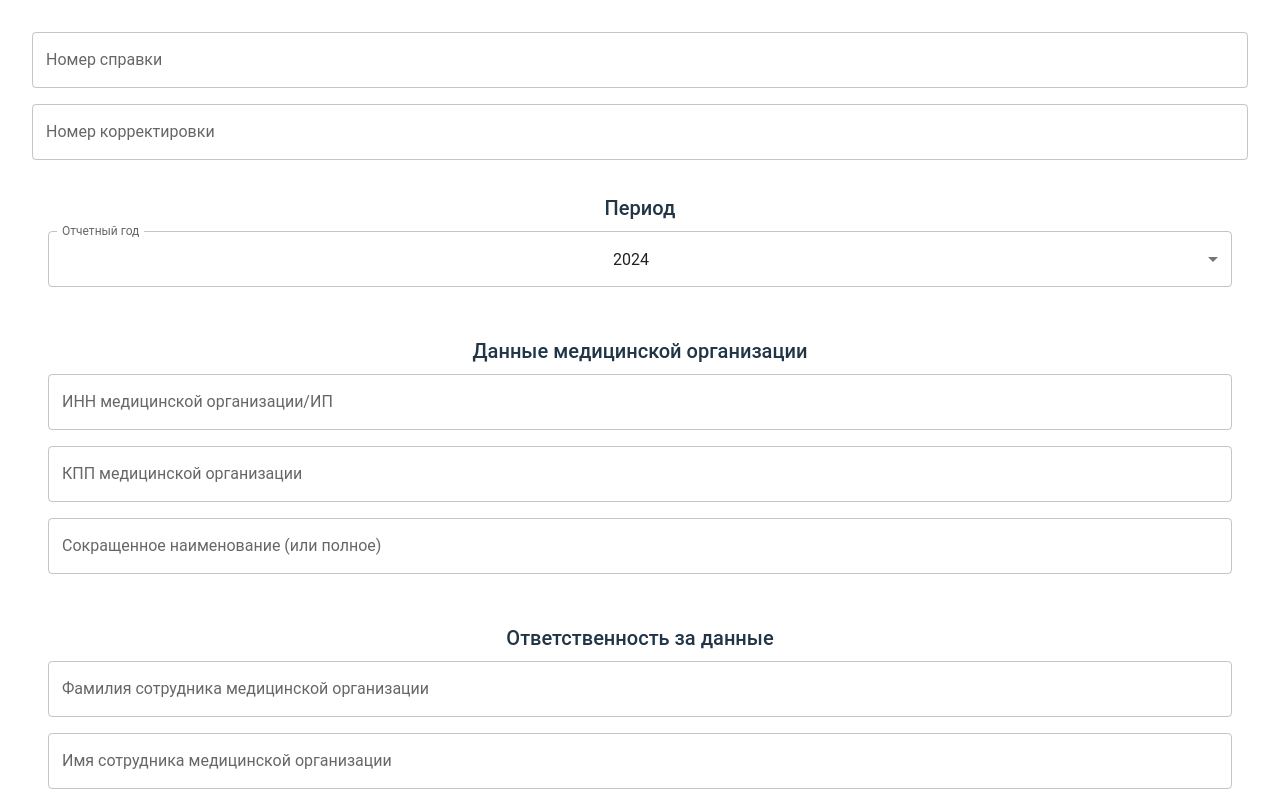
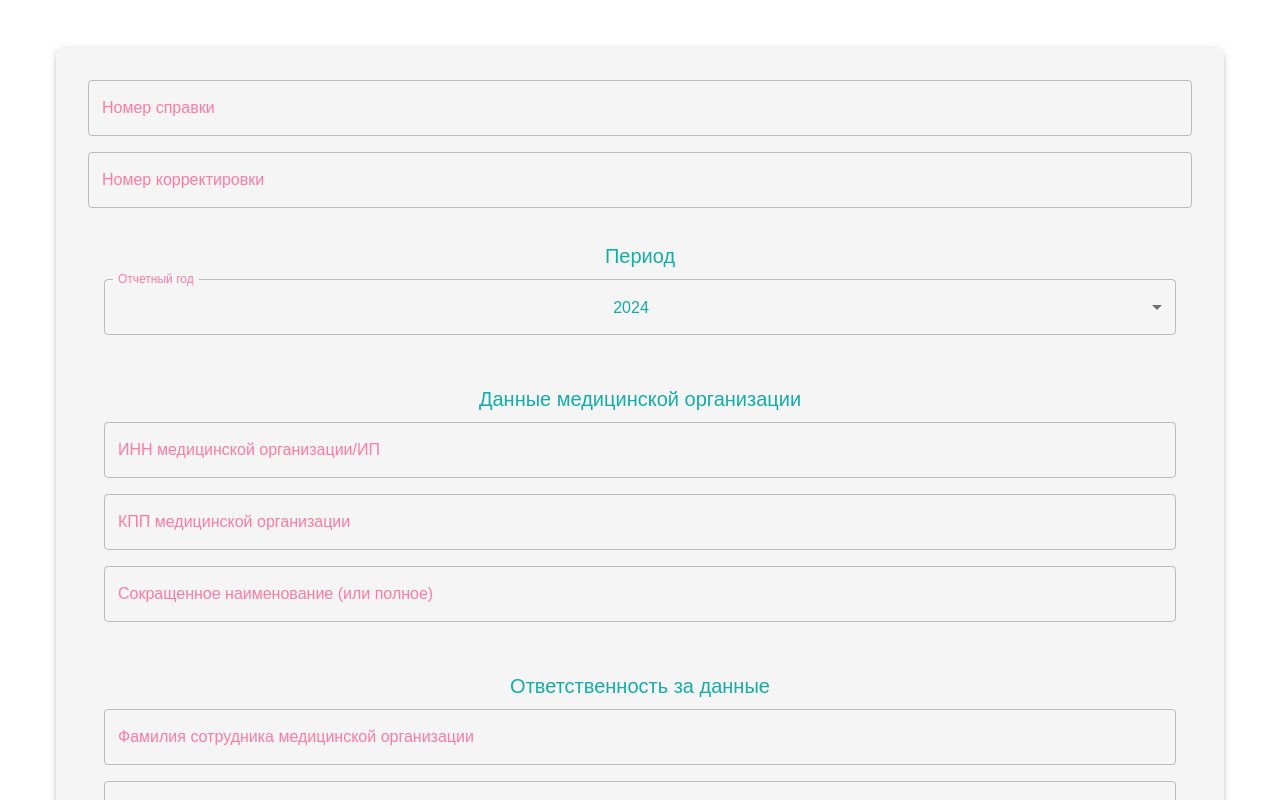
Before and after one commit to ElenaMihailova/PDFCreate, a React (Vite) app: page /#/organisation in a window 1280 px wide. Shown: the top 800 px of the page. Built offline with nearby package versions, Linux system fonts and the light colour scheme.

Commit message:
feat: add style

```diff
--- a/src/App.tsx
+++ b/src/App.tsx
@@ -1,6 +1,6 @@
 import "./App.css";
 import { ThemeProvider } from "@mui/material";
-import theme from "./theme";
+import { theme } from "./theme";
 import AppRouter from "./routes/AppRouters";
 import { Provider } from "react-redux";
 import { store } from "./redux/store";
--- a/src/components/constructor/Constructor.tsx
+++ b/src/components/constructor/Constructor.tsx
@@ -1,5 +1,6 @@
 import createCertificate from "./generateReport.js";
 import { ConstructorProps } from "../../types.js";
+import { Button } from "@mui/material";
 
 const Constructor: React.FC<ConstructorProps> = ({
   orgData,
@@ -71,8 +72,8 @@ const Constructor: React.FC<ConstructorProps> = ({
       Patient_first_name: patient.firstName.split("").join("  "),
       Patient_middle_name: patient.middleName.split("").join("  "),
       Patient_INN: patient.patientId
-      ? patient.patientId.split("").join("  ")
-      : " ",
+        ? patient.patientId.split("").join("  ")
+        : " ",
 
       Patient_DD: patientBirthDate.DD,
       Patient_MM: patientBirthDate.MM,
@@ -107,9 +108,14 @@ const Constructor: React.FC<ConstructorProps> = ({
   };
 
   return (
-    <>
-      <button onClick={handleCreatePdf}>Создать справку</button>
-    </>
+    <Button
+      variant="contained"
+      color="primary"
+      onClick={handleCreatePdf}
+      sx={{ alignSelf: "flex-end", marginTop: 2 }}
+    >
+      Создать справку
+    </Button>
   );
 };
 
--- a/src/components/count-block/CountBlock.tsx
+++ b/src/components/count-block/CountBlock.tsx
@@ -34,6 +34,7 @@ const CountBlock = () => {
         value={reportNumber}
         onChange={handleReportNumberChange}
         sx={{ marginBottom: 2 }}
+        type="number"
       />
       <TextField
         label="Номер корректировки"
@@ -41,6 +42,7 @@ const CountBlock = () => {
         fullWidth
         value={reportCorNumber}
         onChange={handleCorNumberChange}
+        type="number"
       />
     </Box>
   );
--- a/src/components/taxpayer-form/TaxpayerForm.tsx
+++ b/src/components/taxpayer-form/TaxpayerForm.tsx
@@ -98,14 +98,14 @@ const TaxpayerForm: React.FC = () => {
         />
       </Box>
 
-      <Box sx={{ marginBottom: 2, textAlign: "left" }}>
+      <Box sx={{ marginY: 2, textAlign: "left" }}>
         <Typography variant="body1">
-          <strong>Код вида документа:</strong> 21 Паспорт гражданина Российской
+          Код вида документа: <strong> 21 </strong> Паспорт гражданина Российской
           Федерации
         </Typography>
       </Box>
 
-      <Box sx={{ marginBottom: 2 }}>
+      <Box sx={{ marginBottom: 2}}>
         <TextField
           label="Серия и номер документа"
           variant="outlined"
--- a/src/pages/clinics-page/ClinicsPageView.tsx
+++ b/src/pages/clinics-page/ClinicsPageView.tsx
@@ -1,9 +1,10 @@
 import {
-  Box,
   Typography,
   List,
   ListItemButton,
   ListItemText,
+  Container,
+  Paper,
 } from "@mui/material";
 
 interface Clinic {
@@ -21,10 +22,18 @@ export const ClinicsPageView: React.FC<ClinicsPageViewProps> = ({
   handleClinicClick,
 }) => {
   return (
-    <Box sx={{ padding: 2 }}>
-      <Typography variant="h5" gutterBottom>
+    <Container sx={{ padding: 2 }}>
+      <Paper
+        elevation={3}
+        sx={{
+          padding: 4,
+          borderRadius: 2,
+        }}
+      >
+        <Typography variant="h2" gutterBottom>
           Выберите клинику, в которой оказывались услуги
         </Typography>
+
         <List>
           {clinics.map((clinic) => (
             <ListItemButton
@@ -36,6 +45,7 @@ export const ClinicsPageView: React.FC<ClinicsPageViewProps> = ({
             </ListItemButton>
           ))}
         </List>
-    </Box>
+      </Paper>
+    </Container>
   );
 };
--- a/src/pages/finance-info-page/FinanceInfoView.tsx
+++ b/src/pages/finance-info-page/FinanceInfoView.tsx
@@ -1,5 +1,5 @@
 import FinancialInfoForm from "../../components/financial-info-form/FinancialInfoForm";
-import { Stack, Button } from "@mui/material";
+import { Button, Paper, Container } from "@mui/material";
 import { useNavigate } from "react-router-dom";
 
 export const FinanceInfoView = () => {
@@ -10,7 +10,14 @@ export const FinanceInfoView = () => {
   };
 
   return (
-    <Stack>
+    <Container sx={{ padding: 2 }}>
+      <Paper
+        elevation={3}
+        sx={{
+          padding: 4,
+          borderRadius: 2,
+        }}
+      >
         <FinancialInfoForm />
         <Button
           variant="contained"
@@ -20,6 +27,7 @@ export const FinanceInfoView = () => {
         >
           Формирование справки
         </Button>
-    </Stack>
+      </Paper>
+    </Container>
   );
 };
--- a/src/pages/organisation-page/OrganisationView.tsx
+++ b/src/pages/organisation-page/OrganisationView.tsx
@@ -1,4 +1,4 @@
-import { Stack } from "@mui/material";
+import { Container, Paper } from "@mui/material";
 import OrganizationForm from "../../components/organization-form/OrganizationForm";
 import CountBlock from "../../components/count-block/CountBlock";
 import ResponsibilityForm from "../../components/responsibility-form/ResponsibilityForm";
@@ -25,7 +25,14 @@ export const OrganisationView: React.FC<OrganisationViewProps> = ({
   handleNextPage,
 }) => {
   return (
-    <Stack>
+    <Container sx={{ padding: 2 }}>
+      <Paper
+        elevation={3}
+        sx={{
+          padding: 4,
+          borderRadius: 2,
+        }}
+      >
         <CountBlock />
         <YearBlock
           currentYear={currentYear}
@@ -38,6 +45,7 @@ export const OrganisationView: React.FC<OrganisationViewProps> = ({
         <MuiButton variant="contained" color="primary" onClick={handleNextPage}>
           Заполнение информации о пациенте
         </MuiButton>
-    </Stack>
+      </Paper>
+    </Container>
   );
 };
--- a/src/pages/person-page/PersonView.tsx
+++ b/src/pages/person-page/PersonView.tsx
@@ -1,4 +1,4 @@
-import { Stack } from "@mui/material";
+import { Container, Paper } from "@mui/material";
 import TaxpayerForm from "../../components/taxpayer-form/TaxpayerForm";
 import PatientForm from "../../components/patient-form/PatientForm";
 import { TaxpayerPatientIndicator } from "../../components/taxpayer-form/TaxpayerPatientIndicator";
@@ -14,7 +14,14 @@ export const PersonView: React.FC<PersonViewProps> = ({
   setIndicatorValue,
 }) => {
   return (
-    <Stack>
+    <Container sx={{ padding: 2 }}>
+      <Paper
+        elevation={3}
+        sx={{
+          padding: 4,
+          borderRadius: 2,
+        }}
+      >
         <TaxpayerForm />
         <TaxpayerPatientIndicator
           value={indicatorValue}
@@ -22,6 +29,7 @@ export const PersonView: React.FC<PersonViewProps> = ({
         />
         {indicatorValue === "0" && <PatientForm />}
         <GoToFinancialInfoButton />
-    </Stack>
+      </Paper>
+    </Container>
   );
 };
--- a/src/pages/сertificate-form-page/CertificateFormPageView.tsx
+++ b/src/pages/сertificate-form-page/CertificateFormPageView.tsx
@@ -1,8 +1,7 @@
-import { Stack } from "@mui/material";
+import { Container, Paper } from "@mui/material";
 import Constructor from "../../components/constructor/Constructor";
 import { ReportSummary } from "../../components/report-summary/ReportSummary";
 import { CertificateFormViewProps } from "../../types";
-
 
 export const CertificateFormView: React.FC<CertificateFormViewProps> = ({
   data,
@@ -16,7 +15,14 @@ export const CertificateFormView: React.FC<CertificateFormViewProps> = ({
   indicatorValue,
 }) => {
   return (
-    <Stack>
+    <Container sx={{ padding: 2 }}>
+      <Paper
+        elevation={3}
+        sx={{
+          padding: 4,
+          borderRadius: 2,
+        }}
+      >
         <ReportSummary
           data={data}
           year={year}
@@ -41,6 +47,7 @@ export const CertificateFormView: React.FC<CertificateFormViewProps> = ({
           indicatorValue={indicatorValue}
           financialInfo={financialInfo}
         />
-    </Stack>
+      </Paper>
+    </Container>
   );
 };
--- a/src/theme.ts
+++ b/src/theme.ts
@@ -15,69 +15,94 @@ declare module "@mui/material/styles" {
   }
 }
 
-const theme = createTheme({
+export const theme = createTheme({
+  typography: {
+    fontFamily: "'Exo', sans-serif",
+    h1: {
+      fontSize: "2rem",
+      fontWeight: 700,
+      "@media (max-width:600px)": {
+        fontSize: "1.5rem",
+      },
+    },
+    h2: {
+      fontSize: "1.75rem",
+      fontWeight: 600,
+      "@media (max-width:600px)": {
+        fontSize: "1.25rem",
+      },
+    },
+    body1: {
+      fontSize: "1rem",
+      lineHeight: 1.5,
+      "@media (max-width:600px)": {
+        fontSize: "0.875rem",
+      },
+    },
+    button: {
+      textTransform: "none",
+    },
+  },
   palette: {
+    common: {
+      white: "#fff",
+      black: "#000",
+    },
     primary: {
-      main: "#1E88E5",
+      main: "#14ada9",
+      light: "#E0E0E0",
+      dark: "#A9A9A9",
+      contrastText: "#4B164C",
     },
     secondary: {
-      main: "#000000",
+      main: "#4B164C",
+    },
+    error: {
+      main: "#FA8383",
+      dark: "#e27878",
+      light: "#FF98A5",
+    },
+    warning: {
+      main: "#FECA57",
+    },
+    background: {
+      default: "#fff5f8",
+      paper: "#F5F5F5",
     },
     text: {
-      primary: "#000000DE",
-      secondary: "#00000099",
-    },
-    background: {
-      default: "#f5f5f5",
-      paper: "#ffffff",
+      primary: "#14ada9",
+      secondary: "#ff7ba3",
+      disabled: "#B8B8B8",
     },
   },
-
-  typography: {
-    fontFamily: "Roboto, Arial, sans-serif",
-    body1: {
-      fontSize: "16px",
-      fontWeight: 400,
-    },
-    body2: {
-      fontSize: "14px",
-    },
-    caption: {
-      fontSize: "12px",
-      fontWeight: 400,
-    },
-    subtitle2: {
-      fontSize: "14px",
-      fontWeight: 500,
-    },
-    h2: {
-      fontSize: "34px",
-      lineHeight: "123.5%",
-      letterSpacing: "0.25px",
-      fontWeight: "400",
-    },
-    h4: {
-      fontSize: "16px",
-      lineHeight: "150%",
-      letterSpacing: "0.15px",
-    },
-    h5: {
-      fontSize: "24px",
-      fontWeight: 400,
-    },
-    h6: {
-      fontSize: "20px",
-      fontWeight: 500,
-      lineHeight: "160%",
+  spacing: 8,
+  breakpoints: {
+    values: {
+      xs: 0,
+      sm: 600,
+      md: 960,
+      lg: 1280,
+      xl: 1920,
     },
   },
-  shape: {
-    borderRadius: 4,
-  },
-  borders: {
-    default: "1px solid #E0E0E0",
-    defaultRadius: 1,
+  components: {
+    MuiButton: {
+      styleOverrides: {
+        root: {
+          borderRadius: "8px",
+          padding: "10px 20px",
+          fontWeight: "bold",
+        },
+        containedPrimary: {
+          color: "#fff",
+          "&:hover": {
+            backgroundColor: "#0f8e7a",
+          },
+        },
+      },
+    },
   },
 });
 
-export default theme;
+export type TTheme = typeof theme;
+export type TColorType = keyof TTheme["palette"];
```
Also changed, not shown: src/components/report-summary/ReportSummary.tsx (+58 -21 lines), src/components/responsibility-form/ResponsibilityForm.tsx (+5 -6 lines). Lines whose indentation alone changed are shown as unchanged.
